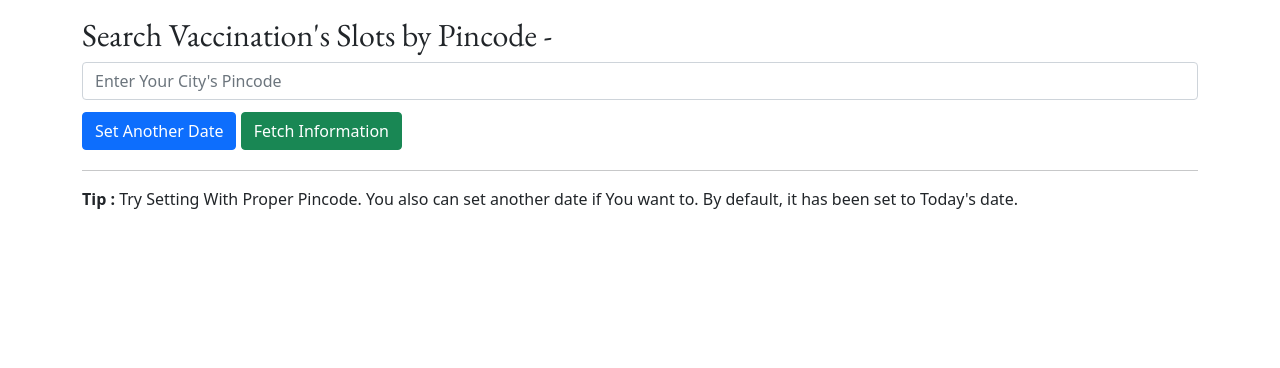
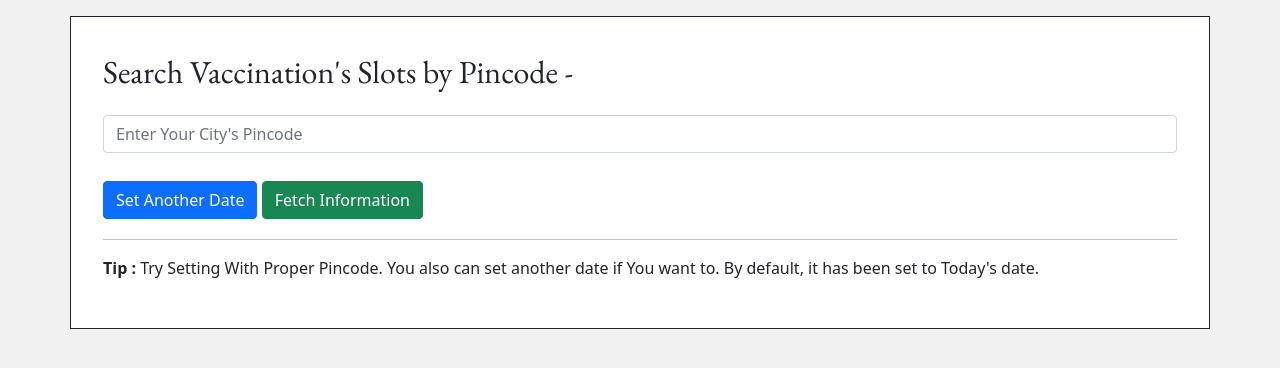
Before and after one commit to Abhijeet-Nema/Available-Vaccination-Slots, a plain HTML site: page Vaccination Slots.html in a window 1280 px wide. Drawn offline with nearby package versions, Linux system fonts and the light colour scheme.

Commit message:
added bg color and border

```diff
--- a/Vaccination Slots.html
+++ b/Vaccination Slots.html
@@ -21,7 +21,7 @@
         color: white;
         z-index: 10;
         font-size: 25px;
-     display : none;
+        display: none;
         transition: all 0.2s ease;
         opacity: 1;
         cursor: pointer;
@@ -29,10 +29,24 @@
     }
 
 
-    #close:hover, #close:active {
+    #close:hover,
+    #close:active {
         background: red;
         display: block;
     }
+
+    .container {
+        border: 1px solid;
+        background: white;
+        padding: 2rem;
+
+    }
+
+    body {
+        background: rgba(201, 199, 199, 0.25);
+    }
+
+
 </style>
 
 <body>
@@ -53,8 +67,8 @@
 
     <div class="container my-3">
 
-        <h2 class="my-2" style="font-family: 'EB Garamond', serif;"> Search Vaccination's Slots by Pincode - </h2>
-        <input type="text" class="form-control my-2" name="PinCodeBox" id="PinCodeBox"
+        <h2 class="my-1" style="font-family: 'EB Garamond', serif;"> Search Vaccination's Slots by Pincode - </h2>
+        <input type="text" class="form-control my-4" name="PinCodeBox" id="PinCodeBox"
             placeholder="Enter Your City's Pincode">
         <input type="text" class="form-control my-1" name="DateCodeBox" id="DateCodeBox"
             placeholder="Enter a date like 27-05-2021">
@@ -372,7 +386,7 @@
 
     }
 
-    FilterBtn.addEventListener("click", ()=>{
+    FilterBtn.addEventListener("click", () => {
 
         // console.log(DataArr);
 
@@ -380,7 +394,7 @@
 
         let SearchResults = document.getElementsByClassName("SearchResults");
 
-        Array.from(SearchResults).forEach((ResultData)=>{
+        Array.from(SearchResults).forEach((ResultData) => {
             //  console.log(ResultData);
 
             if (AgeFilteration.value == "Filter Results By Age -") {
@@ -393,7 +407,7 @@
 
             // console.log(AgeFilteration.value);
 
-            if(!ToFlilter.includes(AgeFilteration.value)) {
+            if (!ToFlilter.includes(AgeFilteration.value)) {
                 ResultData.style.display = "none";
             }
 
@@ -425,7 +439,7 @@
     let close = document.getElementById("close");
     let Stats = document.getElementById("Stats")
 
-    close.addEventListener("click",()=>{
+    close.addEventListener("click", () => {
 
         Stats.style.display = "none";
         close.style.display = "none";
@@ -433,12 +447,12 @@ let Stats = document.getElementById("Stats")
 
     })
 
-    Stats.addEventListener('mouseover',()=>{
+    Stats.addEventListener('mouseover', () => {
 
         close.style.display = "block";
     })
 
-    document.getElementsByClassName("container")[0].addEventListener("mouseover",()=>{
+    document.getElementsByClassName("container")[0].addEventListener("mouseover", () => {
 
         close.style.display = "none";
 
```
Lines whose indentation alone changed are shown as unchanged.
